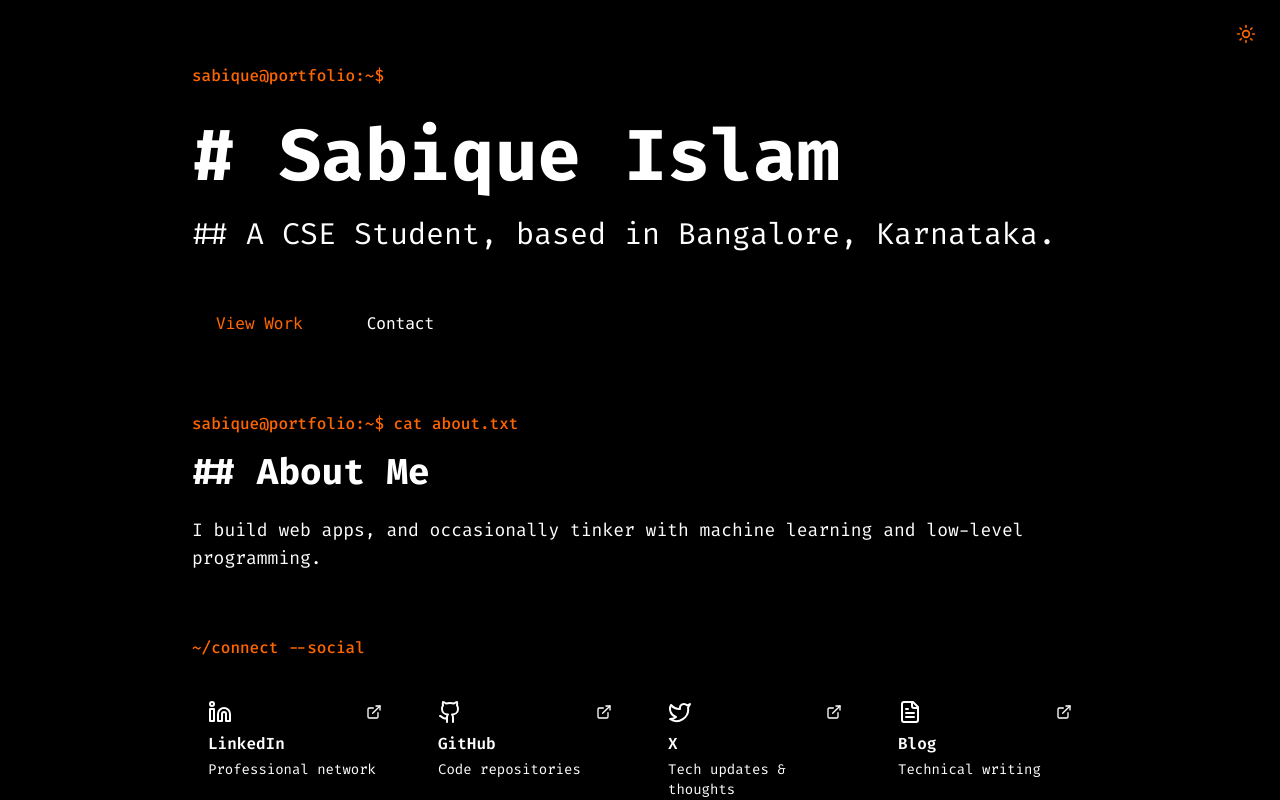
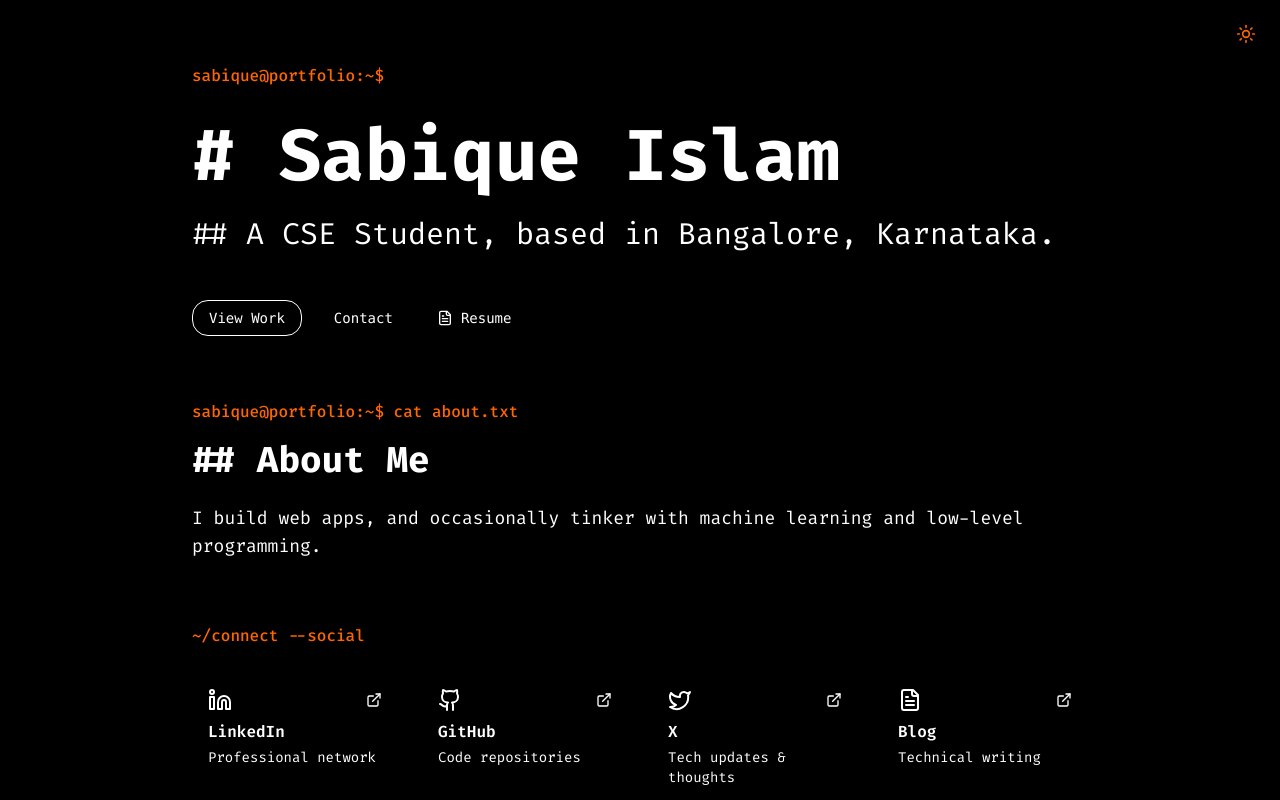
Before and after one commit to Sabique-Islam/Portfolio, a Next.js app: page / in a window 1280 px wide. Shown: the top 800 px of the page. Built offline with nearby package versions, Linux system fonts and the light colour scheme.

Commit message:
chore: add resume and enhance UI

```diff
--- a/src/components/Pages/Hero.tsx
+++ b/src/components/Pages/Hero.tsx
@@ -4,6 +4,7 @@ import React from "react";
 import { motion } from "framer-motion";
 import { TypingAnimation } from "@/components/ui/TypingAnimation";
 import { Github, Linkedin, Twitter, ExternalLink, FileText } from "lucide-react";
+import { Button } from "@/components/ui/button";
 
 const Hero: React.FC = () => {
   const scrollToProjects = () => {
@@ -15,7 +16,7 @@ const Hero: React.FC = () => {
   };
 
   return (
-    <section className="min-h-screen bg-background text-foreground flex items-start justify-center px-4 pt-16 terminal">
+    <section className="bg-background text-foreground flex items-start justify-center px-4 pt-16 terminal">
       <div className="max-w-4xl mx-auto text-left">
         {/* Terminal Prompt */}
         <motion.div
@@ -61,22 +62,35 @@ const Hero: React.FC = () => {
           animate={{ opacity: 1, y: 0 }}
           transition={{ duration: 0.8, delay: 0.9 }}
         >
-          <motion.button
+          <Button
             onClick={scrollToProjects}
-            className="px-6 py-3 text-primary hover:bg-primary hover:text-primary-foreground transition-all duration-200 terminal-link font-mono"
-            whileHover={{ scale: 1.05 }}
-            whileTap={{ scale: 0.95 }}
+            variant="outline"
+            className="font-mono cursor-pointer"
           >
             View Work
-          </motion.button>
-          <motion.button
+          </Button>
+          <Button
             onClick={scrollToContact}
-            className="px-6 py-3 bg-primary text-primary-foreground hover:opacity-80 transition-all duration-200 font-mono"
-            whileHover={{ scale: 1.05 }}
-            whileTap={{ scale: 0.95 }}
+            variant="default"
+            className="font-mono cursor-pointer"
           >
             Contact
-          </motion.button>
+          </Button>
+          <Button
+            asChild
+            variant="secondary"
+            className="font-mono cursor-pointer"
+          >
+            <a
+              href="/resume.pdf"
+              target="_blank"
+              rel="noopener noreferrer"
+              className="flex items-center gap-2"
+            >
+              <FileText className="w-5 h-5" />
+              Resume
+            </a>
+          </Button>
         </motion.div>
 
         {/* About Section */}
--- a/src/components/Pages/Projects.tsx
+++ b/src/components/Pages/Projects.tsx
@@ -87,8 +87,8 @@ const ProjectCard: React.FC<{ project: Project; index: number }> = ({ project, i
 
 const Projects: React.FC = () => {
   return (
-    <section className="py-16 px-4 bg-background text-foreground terminal" id="projects">
-      <div className="max-w-6xl mx-auto">
+    <section className="py-10 px-2 bg-background text-foreground terminal" id="projects">
+      <div className="max-w-4xl mx-auto">
         {/* Terminal Prompt */}
         <motion.div
           className="mb-8"
```
Also changed, not shown: 1 other file (tests, documents, lock files or other folders).
